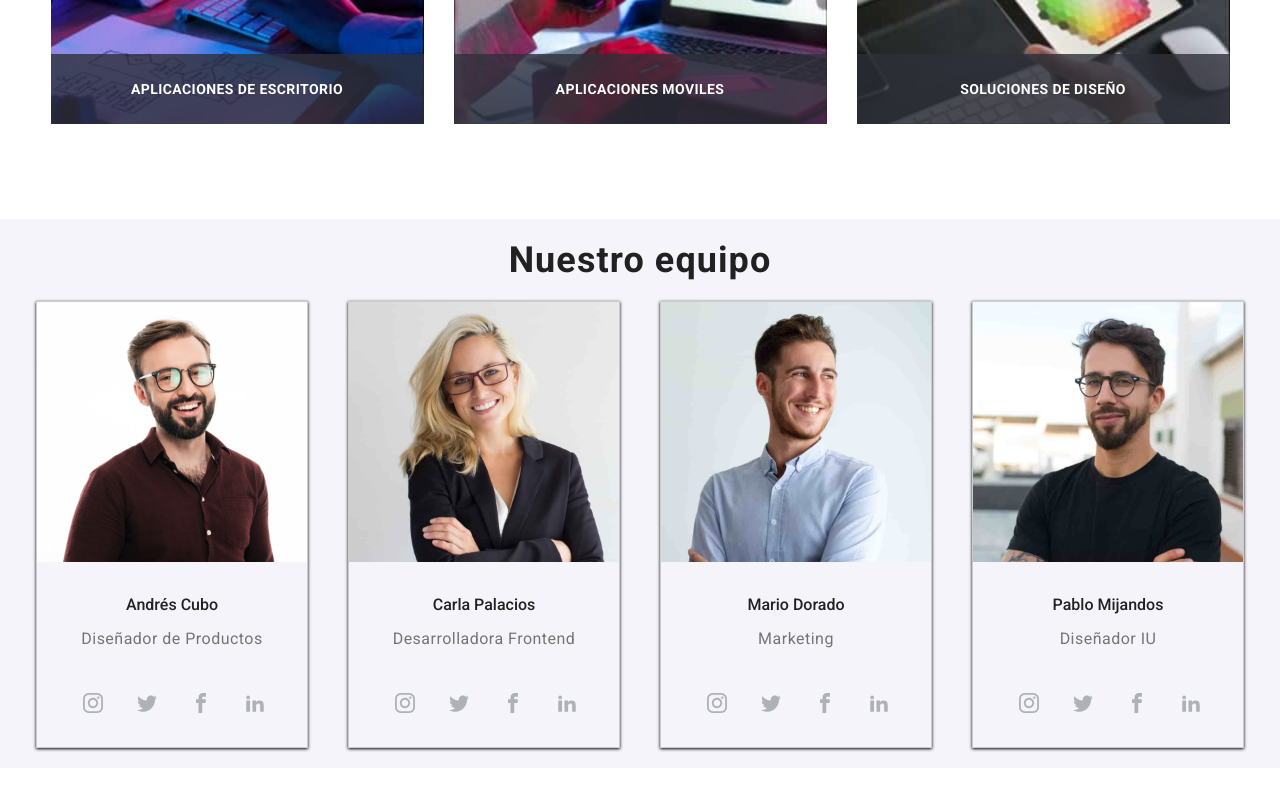
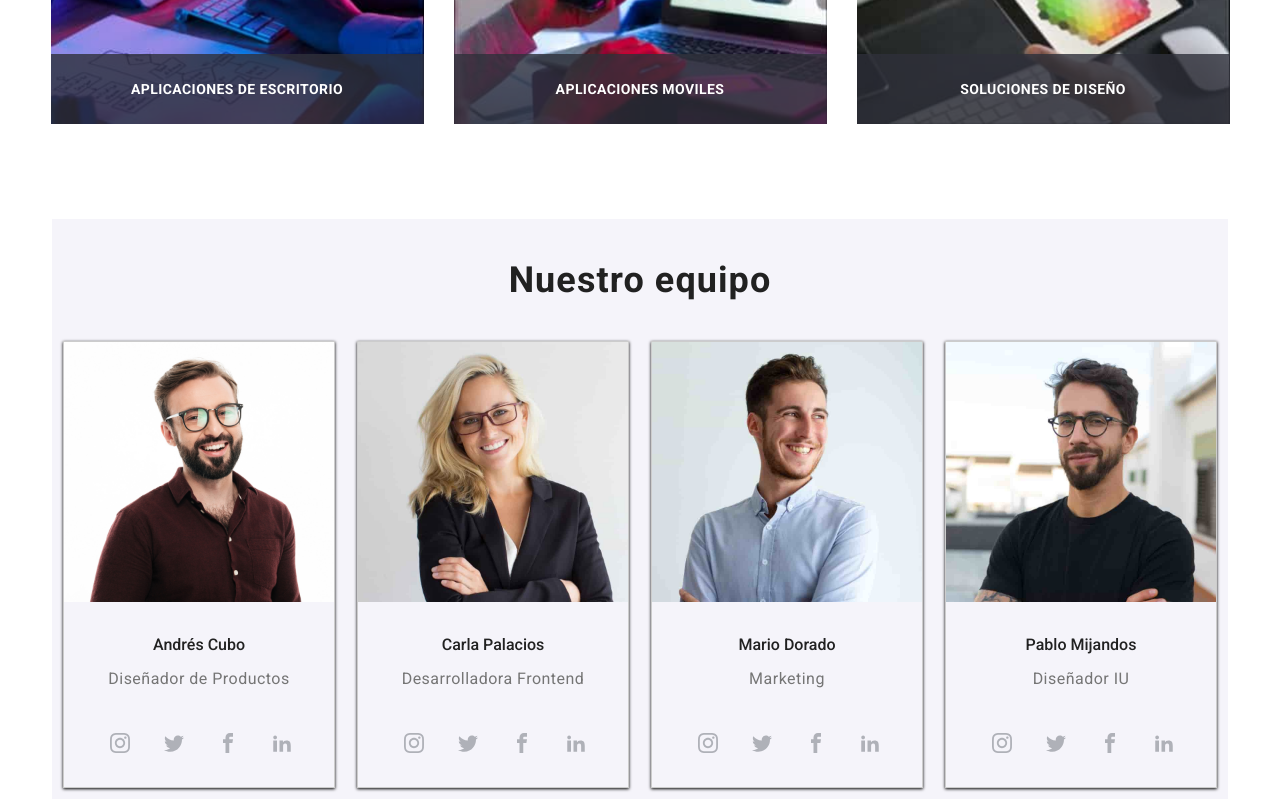
Before and after one commit to JLuisNG/goit-markup-hw-05, a plain HTML site: page index.html in a window 1280 px wide. Shown: the part 1520-2320 px from the top of the page. Drawn offline with nearby package versions, Linux system fonts and the light colour scheme.

Commit message:
commit-1

```diff
--- a/style.css
+++ b/style.css
@@ -361,13 +361,17 @@ body {
 
             /* Our Team */
 
+.content-5{
+    display: flex;
+    justify-content: center;
+    width: 100%;
+}
 
 .content-5 .container {
     text-align: center;
     margin-top: 80px;
     background-color:#F5F4FA
     ;
-
 }
 
 .content-5 .container .ourT-3 h2 {
@@ -380,13 +384,15 @@ body {
     letter-spacing: 0.03em;
     padding-top: 20px;
     color: #212121;
+    margin-top: 20px;
 }
 
 .content-5 .container .card {
     display: flex;
     border: 0.1px solid #ccc;
-    margin: 20px;
+    margin: 11px;
     box-shadow: 0px 1px 3px;
+    margin-top: 40px;
 }
 
 .container .card h3 {
```
